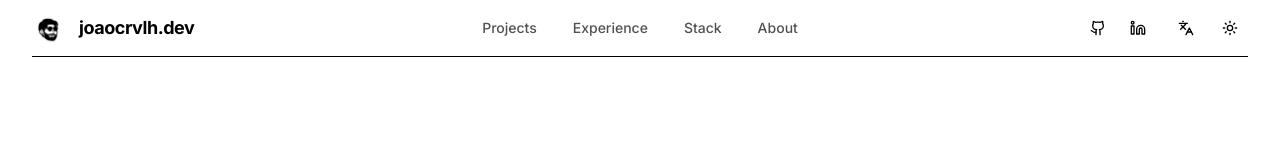
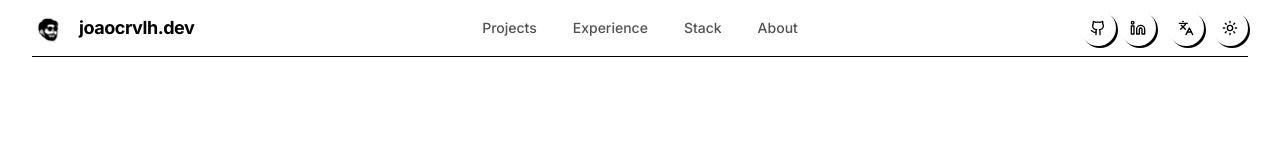
Before and after one commit to joaocrvlh/portfolio-web, a Next.js app: page /en in a window 1280 px wide. Shown: the top 160 px of the page. Built offline with nearby package versions, Linux system fonts and the light colour scheme.

Commit message:
style(ui): restyle button as rounded pill

```diff
--- a/src/components/ui/button.tsx
+++ b/src/components/ui/button.tsx
@@ -5,25 +5,25 @@ import { cva, type VariantProps } from "class-variance-authority"
 import { cn } from "@/lib/utils"
 
 const buttonVariants = cva(
-  "inline-flex items-center justify-center gap-2 whitespace-nowrap rounded-md text-sm font-medium transition-all disabled:pointer-events-none disabled:opacity-50 [&_svg]:pointer-events-none [&_svg:not([class*='size-'])]:size-4 shrink-0 [&_svg]:shrink-0 outline-none focus-visible:border-ring focus-visible:ring-ring/50 focus-visible:ring-[3px] aria-invalid:ring-destructive/20 dark:aria-invalid:ring-destructive/40 aria-invalid:border-destructive",
+  "inline-flex items-center justify-center gap-2 whitespace-nowrap rounded-full border-2 text-sm font-bold shadow-retro-sm transition-[transform,box-shadow,background-color,color] hover:-translate-x-px hover:-translate-y-px hover:shadow-retro active:translate-x-0.5 active:translate-y-0.5 active:shadow-none disabled:pointer-events-none disabled:opacity-50 [&_svg]:pointer-events-none [&_svg:not([class*='size-'])]:size-4 shrink-0 [&_svg]:shrink-0 outline-none aria-invalid:border-destructive",
   {
     variants: {
       variant: {
-        default: "bg-primary text-primary-foreground hover:bg-primary/90",
+        default: "bg-primary text-primary-foreground",
         destructive:
-          "bg-destructive text-white hover:bg-destructive/90 focus-visible:ring-destructive/20 dark:focus-visible:ring-destructive/40 dark:bg-destructive/60",
+          "bg-destructive text-white",
         outline:
-          "border bg-background shadow-xs hover:bg-accent hover:text-accent-foreground dark:bg-input/30 dark:border-input dark:hover:bg-input/50",
+          "bg-background text-foreground hover:bg-accent",
         secondary:
-          "bg-secondary text-secondary-foreground hover:bg-secondary/80",
+          "bg-secondary text-secondary-foreground",
         ghost:
-          "hover:bg-accent hover:text-accent-foreground dark:hover:bg-accent/50",
-        link: "text-primary underline-offset-4 hover:underline",
+          "border-transparent bg-transparent shadow-none hover:translate-x-0 hover:translate-y-0 hover:border-border hover:bg-accent hover:text-accent-foreground hover:shadow-none active:translate-x-0 active:translate-y-0",
+        link: "border-transparent text-accent-text shadow-none underline-offset-4 hover:translate-x-0 hover:translate-y-0 hover:underline hover:shadow-none",
       },
       size: {
         default: "h-9 px-4 py-2 has-[>svg]:px-3",
-        sm: "h-8 rounded-md gap-1.5 px-3 has-[>svg]:px-2.5",
-        lg: "h-10 rounded-md px-6 has-[>svg]:px-4",
+        sm: "h-8 gap-1.5 px-3 has-[>svg]:px-2.5",
+        lg: "h-11 px-6 has-[>svg]:px-4",
         icon: "size-9",
         "icon-sm": "size-8",
         "icon-lg": "size-10",
```
